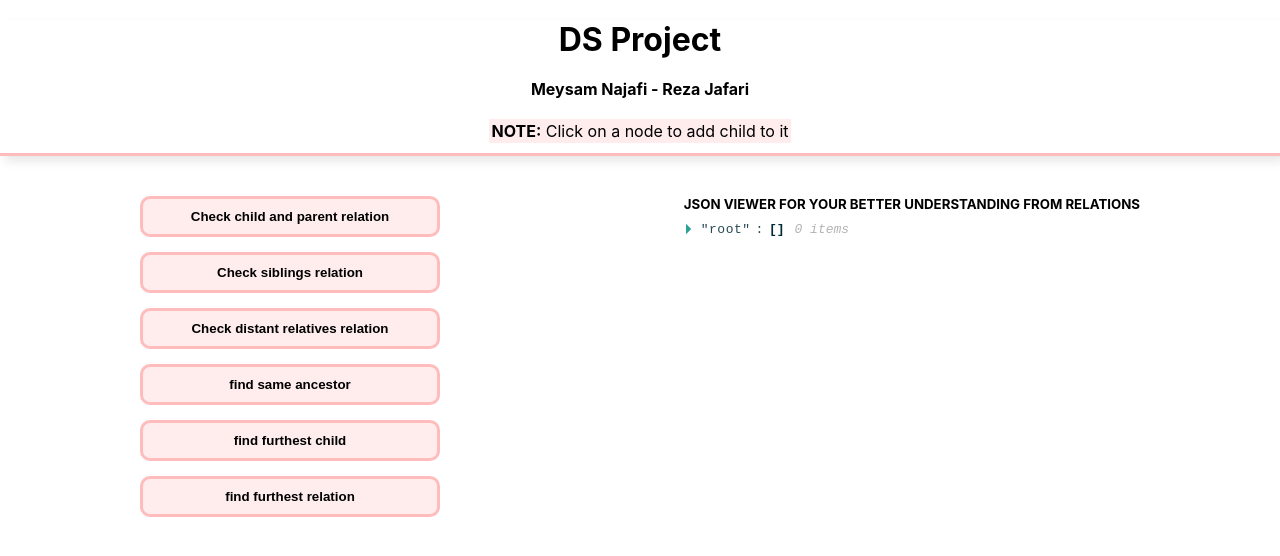
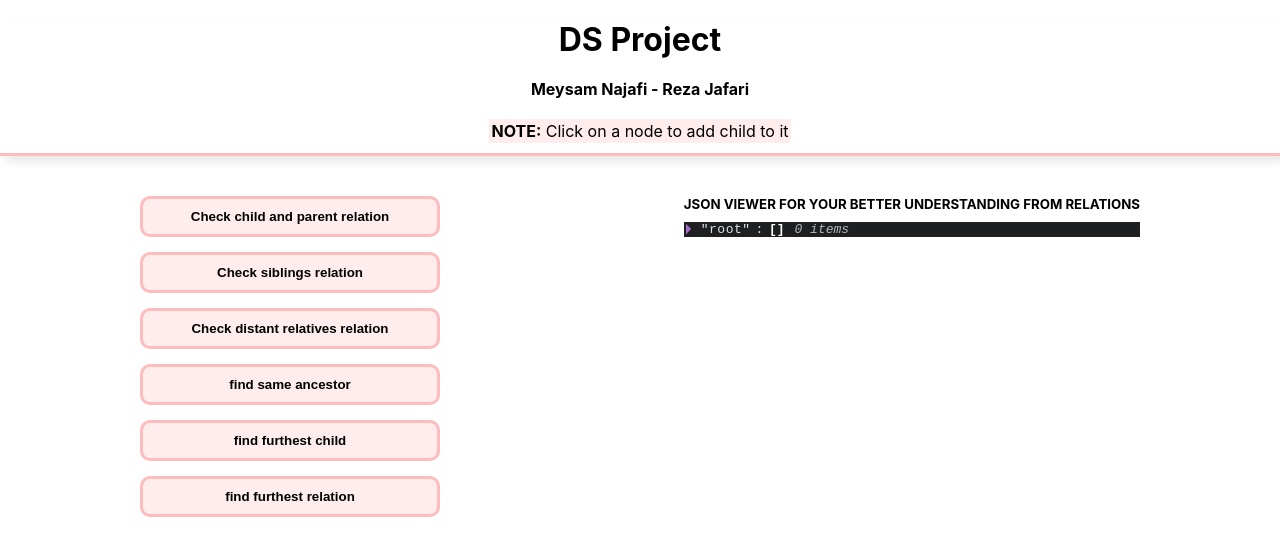
Before and after one commit to RezaJeffrey/Mayth, a React (Create React App) app in the folder frontend/: page / in a window 1280 px wide. Both pictures are taken after a click on the button "Go to next step". Shown: the top 556 px of the page. Built offline with nearby package versions, Linux system fonts and the light colour scheme.

Commit message:
[fix] edit theme

```diff
--- a/frontend/src/components/Operations.tsx
+++ b/frontend/src/components/Operations.tsx
@@ -18,7 +18,7 @@ const Operations: FC<Props> = ({ data }) => {
 			</div>
 			<div className="viewer">
 				<h5>JSON VIEWER FOR YOUR BETTER UNDERSTANDING FROM RELATIONS</h5>
-				<ReactJson src={JSON.parse(data)} />
+				<ReactJson theme="google" src={JSON.parse(data)} />
 			</div>
 		</div>
 	);
```
